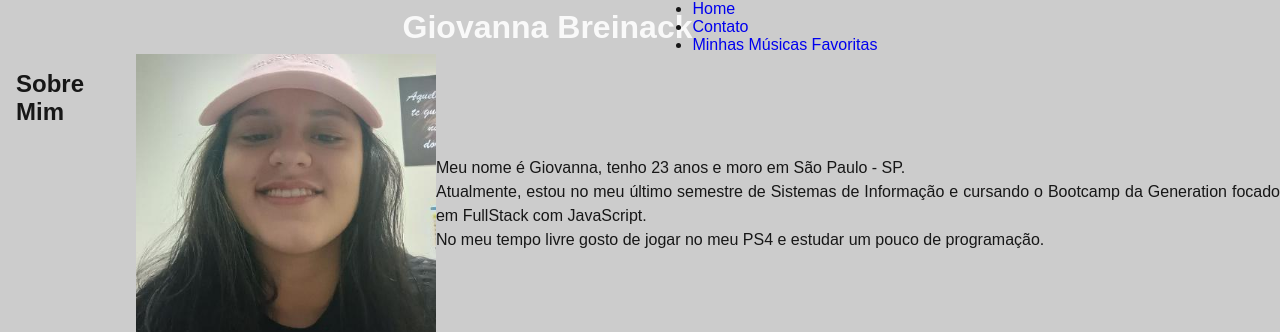
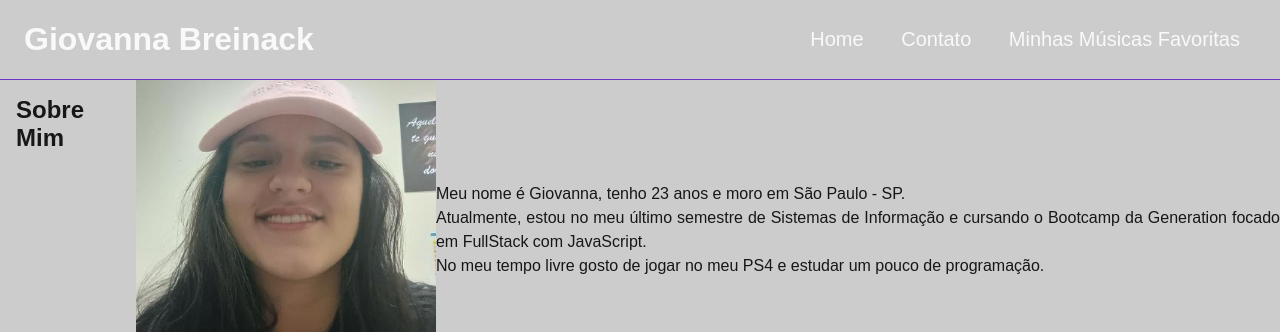
Before and after one commit to giovannabreinack/pagina-pessoal, a plain HTML site: page index.html in a window 1280 px wide. Shown: the top 332 px of the page. Drawn offline with Linux system fonts and the light colour scheme; files whose address does not match are found by name.

Commit message:
estilizando a header

```diff
--- a/assets/css/style.css
+++ b/assets/css/style.css
@@ -73,3 +73,31 @@ p {
     display: flex;
     justify-content: flex-start;
 }
+
+/* Estilização da Seção Header */
+#header_content {
+    height: 80px;
+    position: sticky;
+    top: 0;
+    width: 100%;
+    justify-content: space-between;
+    padding: 24px;
+    background-color: var(--purple-800);
+    border-bottom: 1px solid var(--purple-500);
+}
+
+#menu li {
+    display: inline;
+    padding: 1rem;
+}
+
+#menu li a {
+    text-decoration: none;
+    color: var(--white);
+    font-size: 20px;
+}
+
+#menu li a:hover {
+    color: var(--purple-200);
+    text-decoration: underline;
+}
```
